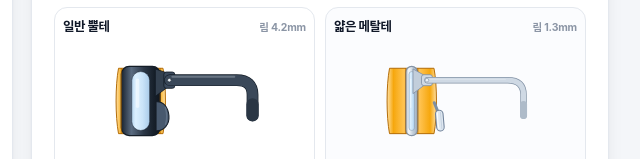
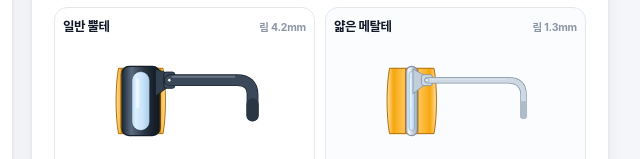
Before and after one commit to bok08150-sudo/lens-calc, a plain HTML site: page index.html in a window 1280 px wide. Shown: the part 793-952 px from the top of the page, 545-1185 px from the left. Drawn offline with Linux system fonts and the light colour scheme.

Commit message:
Remove nose pads from side-view illustration

```diff
--- a/index.html
+++ b/index.html
@@ -1484,7 +1484,7 @@
 
   /* 옆에서 본 안경 — 앞(렌즈)은 왼쪽, 안경다리(템플)·귀걸이는 오른쪽
      렌즈 실루엣을 먼저 깔고 그 위에 림(테)을 얹어, 림 밖으로 나온 부분만 주황으로 남긴다.
-     코받침은 얼굴 안쪽이므로 안경다리와 같은 오른쪽(뒤)으로 — 렌즈·림 뒤면에서 시작해 뒤로 뻗는다. */
+     코받침은 그리지 않는다 — 림 + 렌즈 + 엔드피스/힌지 + 안경다리만 보여 준다. */
   function sideArt(g, sx) {
     var isHorn = g.key === "horn";
     var rimPx = Math.max(3.4, g.rim * sx);          // 림 앞뒤 두께
@@ -1498,7 +1498,6 @@
     var bow = 1.5;
     var lp = lensShape(lxF, lxB, top + 1.5, bot - 1.5, bow);
     var yT = top + Math.max(10, hPx * 0.2);
-    var padCy = bot - hPx * 0.28;
     var gradId = "rg-" + g.key, clipId = "lc-" + g.key, holeId = "hl-" + g.key;
     var lite = isHorn ? "#5a6b80" : "#f6f9fc";
     var mid = isHorn ? "#2b3746" : "#c5d1dd";
@@ -1534,33 +1533,7 @@
       out.push('<line x1="' + f1(rxB) + '" y1="' + f1(top + 1.4) + '" x2="' + f1(rxB) + '" y2="' + f1(bot - 1.4) + '" stroke="#a96303" stroke-width="0.8" stroke-opacity=".7"/>');
     }
 
-    /* 4) 코받침 — 얼굴 안쪽이므로 안경다리와 같은 오른쪽(뒤)으로. 뿔테는 림에 이어진 일체형, 메탈테는 암 + 실리콘 패드 */
-    if (isHorn) {
-      var hr = Math.min(hPx * 0.21, Math.max(0, (bot - 2.5 - padCy)));   // 일체형 패드 세로 반경(림 아래로 삐져나오지 않게)
-      var px0 = rxB;                                       // 림 뒤면
-      var hTop = f1(px0 - 3) + ' ' + f1(padCy - hr);
-      var hOut = 'C' + f1(px0 + 3) + ' ' + f1(padCy - hr * 1.02) + ' ' + f1(px0 + 6.6) + ' ' + f1(padCy - hr * 0.6) + ' ' + f1(px0 + 7.2) + ' ' + f1(padCy - hr * 0.02) +
-                 'C' + f1(px0 + 7.8) + ' ' + f1(padCy + hr * 0.58) + ' ' + f1(px0 + 3) + ' ' + f1(padCy + hr * 1.02) + ' ' + f1(px0 - 3) + ' ' + f1(padCy + hr);
-      /* 림과 이어진 채로 뒤로 볼록하게 — 안쪽 이음선은 그리지 않는다 */
-      out.push('<path d="M' + hTop + hOut + 'Z" fill="#48596e"/>');
-      out.push('<path d="M' + hTop + hOut + '" fill="none" stroke="#141d27" stroke-width="0.85" stroke-linecap="round"/>');
-      /* 패드 뒤면 하이라이트 */
-      out.push('<path d="M' + f1(px0 + 4.2) + ' ' + f1(padCy - hr * 0.6) + 'C' + f1(px0 + 5.8) + ' ' + f1(padCy - hr * 0.16) + ' ' + f1(px0 + 5.8) + ' ' + f1(padCy + hr * 0.22) + ' ' + f1(px0 + 4.4) + ' ' + f1(padCy + hr * 0.56) + '" fill="none" stroke="#9fb0c4" stroke-width="1.2" stroke-opacity=".28" stroke-linecap="round"/>');
-    } else {
-      var mRy = Math.max(6.4, Math.min(8.6, hPx * 0.15));
-      var e0 = Math.max(rxB, lxB);                          // 렌즈(또는 림) 뒤면 — 코받침은 여기서 조금만 나온다
-      var pCx = e0 + 3.6, pCy = padCy + mRy * 0.42;
-      out.push('<path d="M' + f1(e0 - 1) + ' ' + f1(padCy - mRy * 1.3) +
-        'L' + f1(pCx + 0.3) + ' ' + f1(padCy + mRy * 0.1) +
-        '" fill="none" stroke="#7d8fa3" stroke-width="2.4" stroke-linecap="round"/>');
-      out.push('<g transform="rotate(-5 ' + f1(pCx) + ' ' + f1(pCy) + ')">' +
-        '<rect x="' + f1(pCx - 3.1) + '" y="' + f1(pCy - mRy * 1.0) + '" width="6.2" height="' + f1(mRy * 2) + '" rx="3.1" fill="#dfe8f1" stroke="#70829a" stroke-width="0.85"/>' +
-        '<path d="M' + f1(pCx - 1.4) + ' ' + f1(pCy - mRy * 0.82) + 'C' + f1(pCx - 1.9) + ' ' + f1(pCy) + ' ' + f1(pCx - 1.7) + ' ' + f1(pCy + mRy * 0.56) + ' ' + f1(pCx - 1.2) + ' ' + f1(pCy + mRy * 0.82) + '" fill="none" stroke="#ffffff" stroke-width="0.95" stroke-opacity=".85"/>' +
-        '<path d="M' + f1(pCx + 1.1) + ' ' + f1(pCy - mRy * 0.82) + 'L' + f1(pCx + 1.1) + ' ' + f1(pCy + mRy * 0.82) + '" fill="none" stroke="#9fb0c4" stroke-width="0.6" stroke-opacity=".5"/>' +
-        '</g>');
-    }
-
-    /* 5) 엔드피스 · 힌지 · 템플(안경다리) · 귀걸이 */
+    /* 4) 엔드피스 · 힌지 · 템플(안경다리) · 귀걸이 */
     var tW = isHorn ? 8.6 : 4.2;
     var bend = 156;
     var tEnd = yT + 29;
```
